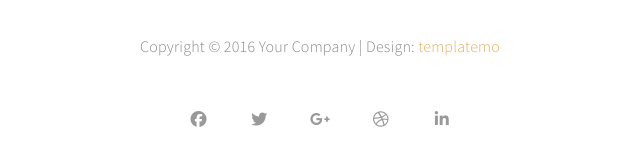
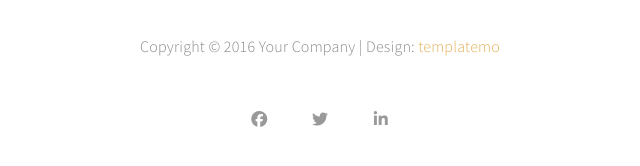
Before and after one commit to AntoCirullo/AntoCirullo.github.io, a plain HTML site: page index.html in a window 1280 px wide. Shown: the part 3161-3327 px from the top of the page, 320-960 px from the left. Drawn offline with Linux system fonts and the light colour scheme.

Commit message:
collegamenti social

```diff
--- a/index.html
+++ b/index.html
@@ -373,11 +373,11 @@ http://www.templatemo.com/tm-498-stimulus
                     | Design: <a href="http://www.google.com/+templatemo" target="_parent">templatemo</a></p>
                     </div>
 				<ul class="wow fadeInUp social-icon" data-wow-delay="2s">
-                         <li><a href="#" class="fa fa-facebook"></a></li>
-                         <li><a href="#" class="fa fa-twitter"></a></li>
-                         <li><a href="#" class="fa fa-google-plus"></a></li>
-                         <li><a href="#" class="fa fa-dribbble"></a></li>
-                         <li><a href="#" class="fa fa-linkedin"></a></li>
+                         <li><a href="https://it-it.facebook.com" class="fa fa-facebook"></a></li>
+                         <li><a href="ttps://twitter.com/" class="fa fa-twitter"></a></li>
+                         <!--<li><a href="#" class="fa fa-google-plus"></a></li>
+                         <li><a href="#" class="fa fa-dribbble"></a></li>-->
+                         <li><a href="https://it.linkedin.com" class="fa fa-linkedin"></a></li>
                     </ul>
                </div>
 
```
